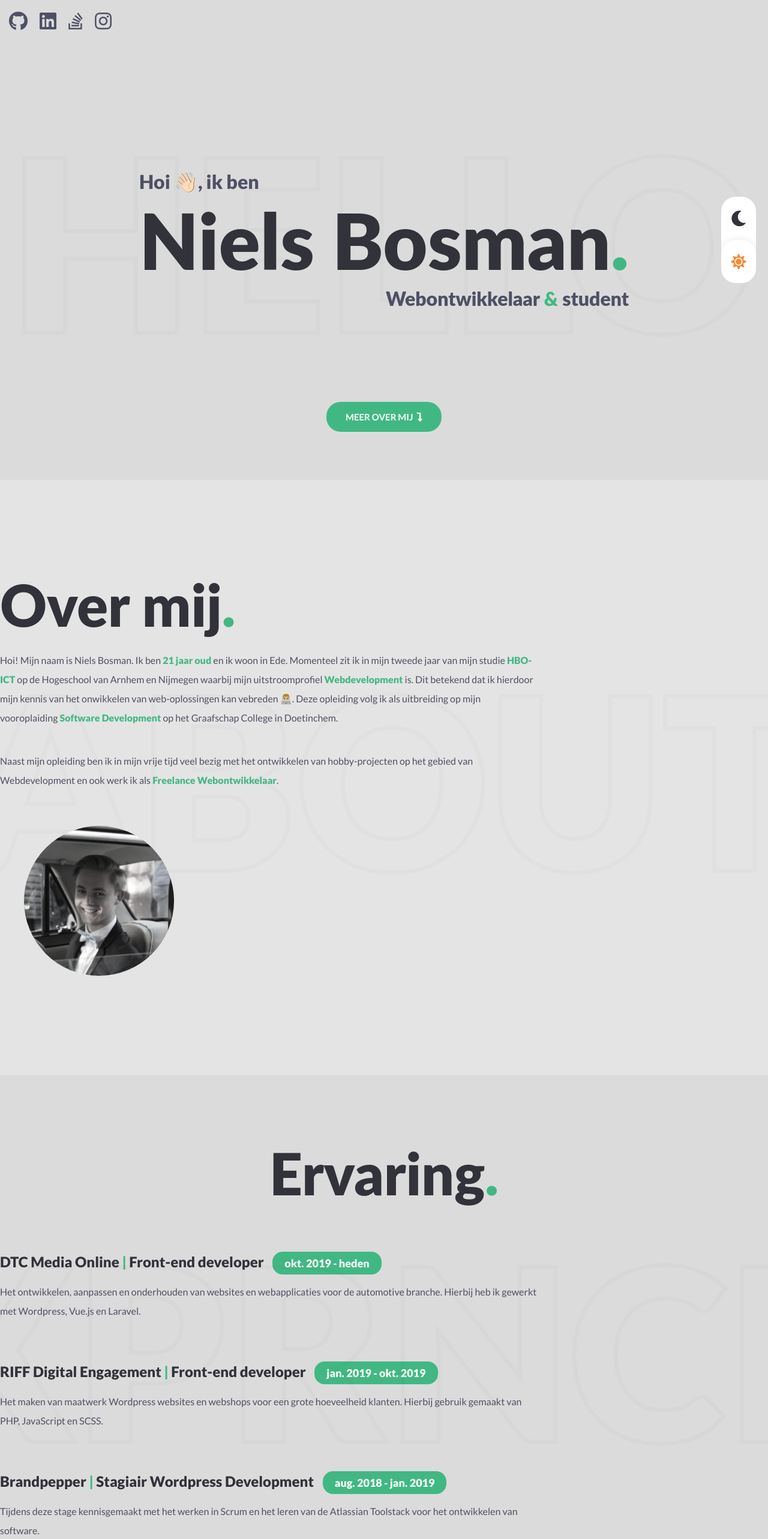
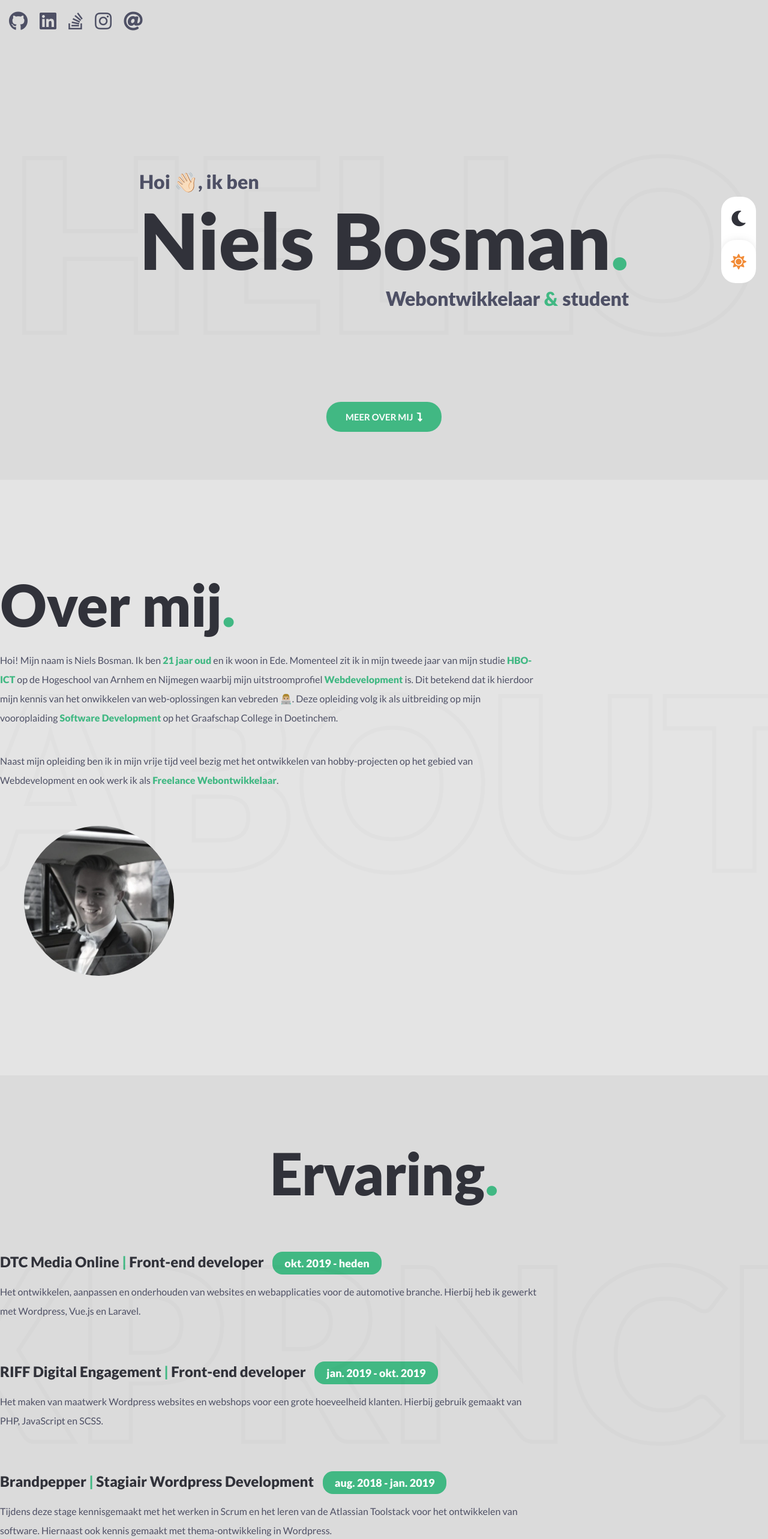
Before and after one commit to niels-bosman/nielsbosman.dev, a Vue app: page / in a window 1280 px wide. Shown: the top 2566 px of the page at 60% size. Built offline with nearby package versions, Linux system fonts and the light colour scheme.

Commit message:
Added mail to socials. Edited description of Brandpepper

```diff
--- a/src/components/atoms/Socials.vue
+++ b/src/components/atoms/Socials.vue
@@ -36,6 +36,14 @@
         <i class="fab fa-instagram"/>
       </a>
     </li>
+    <li class="item">
+      <a :href="`mailto:${urls.email}`"
+         rel="nofollow"
+         title="Neem contact op via email"
+      >
+        <i class="fas fa-at"/>
+      </a>
+    </li>
   </ul>
 </template>
 
@@ -48,7 +56,8 @@ export default {
         github: "https://github.com/niels-bosman",
         linkedin: "https://www.linkedin.com/in/nielz",
         stackoverflow: "https://stackoverflow.com/users/12377207/niels-bosman",
-        instagram: "https://instagram.com/nielsrbosman"
+        instagram: "https://instagram.com/nielsrbosman",
+        email: "niels.bosman@mail.com"
       }
     }
   },
--- a/src/components/template-parts/Experience.vue
+++ b/src/components/template-parts/Experience.vue
@@ -52,7 +52,7 @@ export default {
           jobTitle: 'Stagiair Wordpress Development',
           start: 'aug. 2018',
           end: 'jan. 2019',
-          description: 'Tijdens deze stage kennisgemaakt met het werken in Scrum en het leren van de Atlassian Toolstack voor het ontwikkelen van software.'
+          description: 'Tijdens deze stage kennisgemaakt met het werken in Scrum en het leren van de Atlassian Toolstack voor het ontwikkelen van software. Hiernaast ook kennis gemaakt met thema-ontwikkeling in Wordpress.'
         },
       }
     }
```
